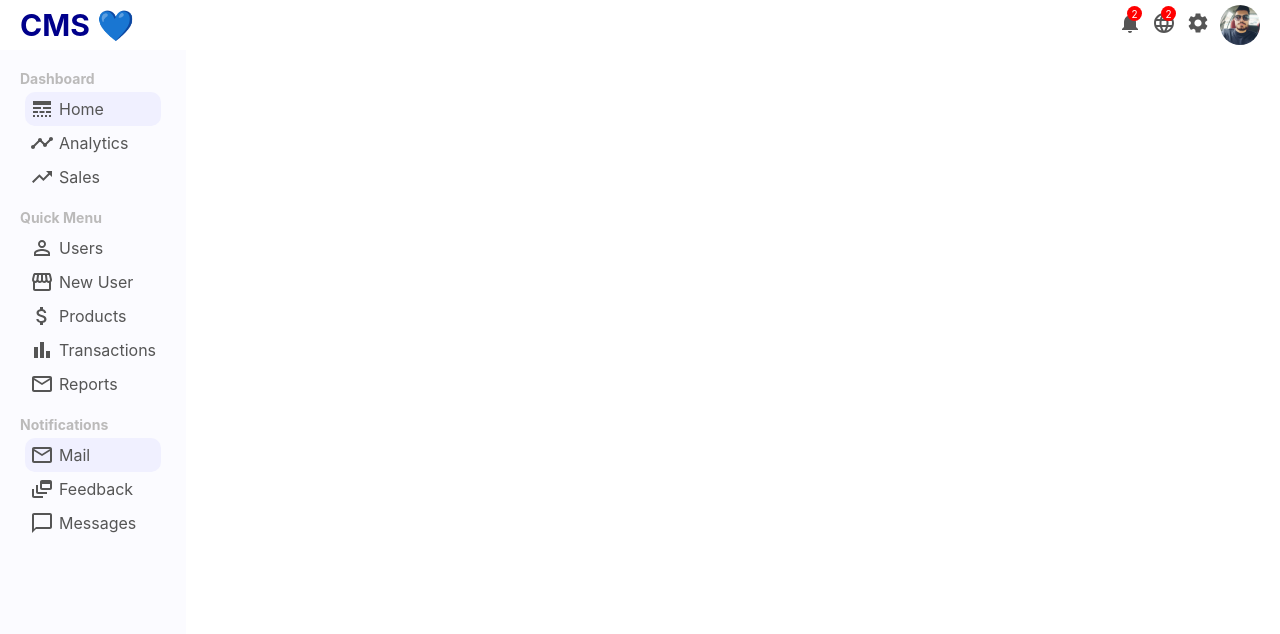
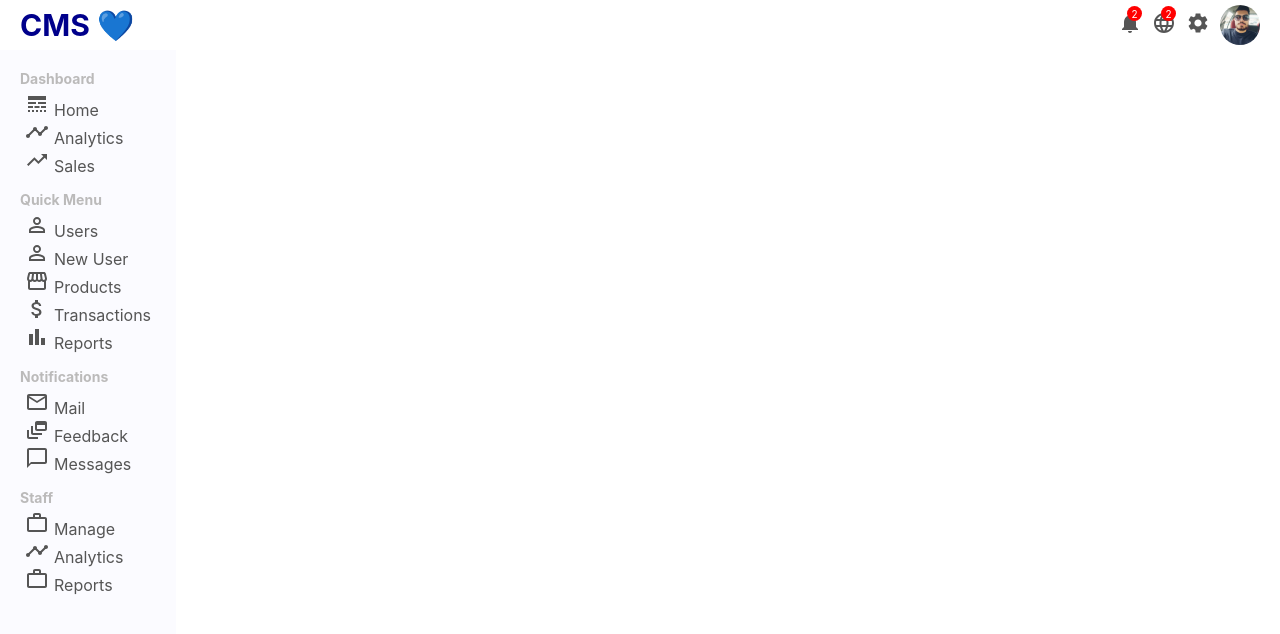
Before and after one commit to mohammadfaramarzi1/react-cms-course, a React (Create React App) app: page /newUser in a window 1280 px wide. Shown: the top 634 px of the page. Built offline with nearby package versions, Linux system fonts and the light colour scheme.

Commit message:
refactor: SideBar.jsx links

```diff
--- a/src/components/SideBar/SideBar.jsx
+++ b/src/components/SideBar/SideBar.jsx
@@ -1,33 +1,41 @@
-import React from 'react'
-import "./SideBar.css"
-import LineStyleIcon from '@mui/icons-material/LineStyle';
-import TimelineIcon from '@mui/icons-material/Timeline';
-import TrendingUpIcon from '@mui/icons-material/TrendingUp';
-import PermIdentityIcon from '@mui/icons-material/PermIdentity';
-import StorefrontIcon from '@mui/icons-material/Storefront';
-import AttachMoneyIcon from '@mui/icons-material/AttachMoney';
-import BarChartIcon from '@mui/icons-material/BarChart';
-import MailOutlineIcon from '@mui/icons-material/MailOutline';
-import DynamicFeedIcon from '@mui/icons-material/DynamicFeed';
-import ChatBubbleOutlineIcon from '@mui/icons-material/ChatBubbleOutline';
+import React from "react";
+import LineStyleIcon from "@mui/icons-material/LineStyle";
+import TimelineIcon from "@mui/icons-material/Timeline";
+import TrendingUpIcon from "@mui/icons-material/TrendingUp";
+import PermIdentityIcon from "@mui/icons-material/PermIdentity";
+import StorefrontIcon from "@mui/icons-material/Storefront";
+import AttachMoneyIcon from "@mui/icons-material/AttachMoney";
+import BarChartIcon from "@mui/icons-material/BarChart";
+import MailOutlineIcon from "@mui/icons-material/MailOutline";
+import DynamicFeedIcon from "@mui/icons-material/DynamicFeed";
+import ChatBubbleOutlineIcon from "@mui/icons-material/ChatBubbleOutline";
+import MessageOutlinedIcon from "@mui/icons-material/MessageOutlined";
+import WorkOutlineIcon from "@mui/icons-material/WorkOutline";
+import ReportIcon from "@mui/icons-material/WorkOutline";
+
+import { Link } from "react-router-dom";
+
+import "./SideBar.css";
 
 function SideBar() {
   return (
-    <div className='sidebar'>
+    <div className="sidebar">
       <div className="sidebar-wrapper">
         {/* Dashboard Section */}
         <div className="sidebar__menu">
-                <h3 className='sidebar__title'>Dashboard</h3>
-                <ul className='sidebar__list'>
-                    <li className='sidebar__list-item active'>
+          <h3 className="sidebar__title">Dashboard</h3>
+          <ul className="sidebar__list">
+            <Link to="/" className="link">
+              <li className="sidebar__link-item active">
                 <LineStyleIcon className="sidebar__icon" />
                 Home
               </li>
-                    <li className='sidebar__list-item'>
+            </Link>
+            <li className="sidebar__listItem">
               <TimelineIcon className="sidebar__icon" />
               Analytics
             </li>
-                    <li className='sidebar__list-item'>
+            <li className="sidebar__listItem">
               <TrendingUpIcon className="sidebar__icon" />
               Sales
             </li>
@@ -36,26 +44,32 @@ function SideBar() {
         {/* Dashboard Section */}
         {/* Quick Menu Section */}
         <div className="sidebar__menu">
-                <h3 className='sidebar__title'>Quick Menu</h3>
-                <ul className='sidebar__list'>
-                    <li className='sidebar__list-item'>
+          <h3 className="sidebar__title">Quick Menu</h3>
+          <ul className="sidebar__list">
+            <Link to="/users" className="link">
+              <li className="sidebar__listItem">
                 <PermIdentityIcon className="sidebar__icon" />
                 Users
               </li>
-                    <li className='sidebar__list-item'>
-                        <StorefrontIcon className="sidebar__icon" />
+            </Link>
+            <Link to="/newUser" className="link">
+              <li className="sidebar__listItem">
+                <PermIdentityIcon className="sidebar__icon" />
                 New User
               </li>
-                    <li className='sidebar__list-item'>
-                        <AttachMoneyIcon className="sidebar__icon" />
+            </Link>
+            <Link to="/products" className="link">
+              <li className="sidebar__listItem">
+                <StorefrontIcon className="sidebar__icon" />
                 Products
               </li>
-                    <li className='sidebar__list-item'>
-                        <BarChartIcon className="sidebar__icon" />
+            </Link>
+            <li className="sidebar__listItem">
+              <AttachMoneyIcon className="sidebar__icon" />
               Transactions
             </li>
-                    <li className='sidebar__list-item'>
-                        <MailOutlineIcon className="sidebar__icon" />
+            <li className="sidebar__listItem">
+              <BarChartIcon className="sidebar__icon" />
               Reports
             </li>
           </ul>
@@ -63,26 +77,45 @@ function SideBar() {
         {/* Quick Menu Section */}
         {/* Notifications Section */}
         <div className="sidebar__menu">
-                <h3 className='sidebar__title'>Notifications</h3>
-                <ul className='sidebar__list'>
-                    <li className='sidebar__list-item active'>
+          <h3 className="sidebar__title">Notifications</h3>
+          <ul className="sidebar__list">
+            <li className="sidebar__listItem">
               <MailOutlineIcon className="sidebar__icon" />
               Mail
             </li>
-                    <li className='sidebar__list-item'>
+            <li className="sidebar__listItem">
               <DynamicFeedIcon className="sidebar__icon" />
               Feedback
             </li>
-                    <li className='sidebar__list-item'>
+            <li className="sidebar__listItem">
               <ChatBubbleOutlineIcon className="sidebar__icon" />
               Messages
             </li>
           </ul>
         </div>
         {/* Notifications Section */}
+        {/* Staff Section */}
+        <div className="sidebar__menu">
+          <h3 className="sidebar__title">Staff</h3>
+          <ul className="sidebar__list">
+            <li className="sidebar__listItem">
+              <WorkOutlineIcon className="sidebar__icon" />
+              Manage
+            </li>
+            <li className="sidebar__listItem">
+              <TimelineIcon className="sidebar__icon" />
+              Analytics
+            </li>
+            <li className="sidebar__listItem">
+              <ReportIcon className="sidebar__icon" />
+              Reports
+            </li>
+          </ul>
+        </div>
+        {/* Staff Section */}
       </div>
     </div>
-  )
+  );
 }
 
-export default SideBar
+export default SideBar;
```
Lines whose indentation alone changed are shown as unchanged.
